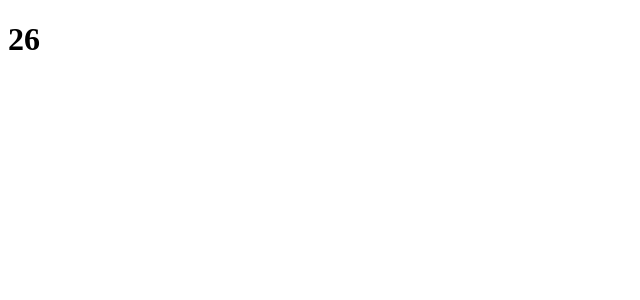
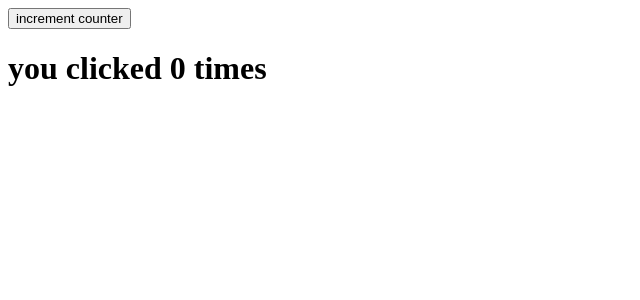
Before and after one commit to Folvin/react-exercises, a React (Create React App) app: page / in a window 1280 px wide. Shown: the top 300 px of the page, without its empty margins (0-640 px from the left). Built offline with nearby package versions, Linux system fonts and the light colour scheme.

Commit message:
usestate-01

```diff
--- a/src/App.js
+++ b/src/App.js
@@ -1,9 +1,9 @@
-import {Sum} from "./Sum";
+import { ClickCounter } from "./ClickCounter";
 
 export function App(props) {
     return (
         <div>
-            <Sum number={[7, 4, 5, 2, 8]} />
+            <ClickCounter />
         </div>
     );
 }
--- /dev/null
+++ b/src/ClickCounter.js
@@ -0,0 +1,15 @@
+import { useState } from "react";
+
+export function ClickCounter({ini}) {
+    const [counter, setCounter] = useState(0)
+
+    function increment() {
+        setCounter((counter) => {return counter + 1})
+    }
+    return (
+        <div>
+            <button type="button" onClick={increment}>increment counter</button>
+            <h1>you clicked {counter} times</h1>
+        </div>
+    );
+}
--- a/src/Sum.js
+++ /dev/null
@@ -1,8 +0,0 @@
-export function Sum({number = [5, 5, 5]}) {
-    const numberSum = number.reduce(
-        (accumulator, currentNumber) => accumulator + currentNumber,
-        0
-    );
-
-    return <h1>{numberSum}</h1>;
-}
```
